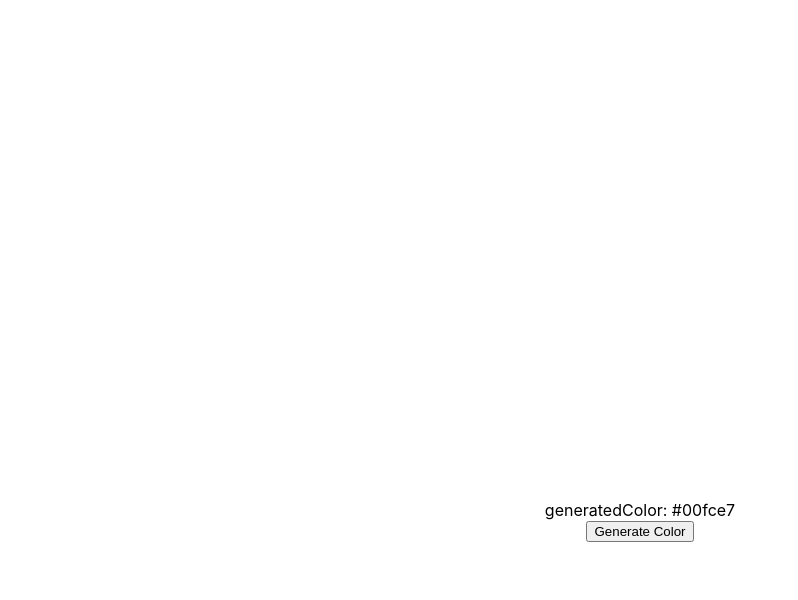
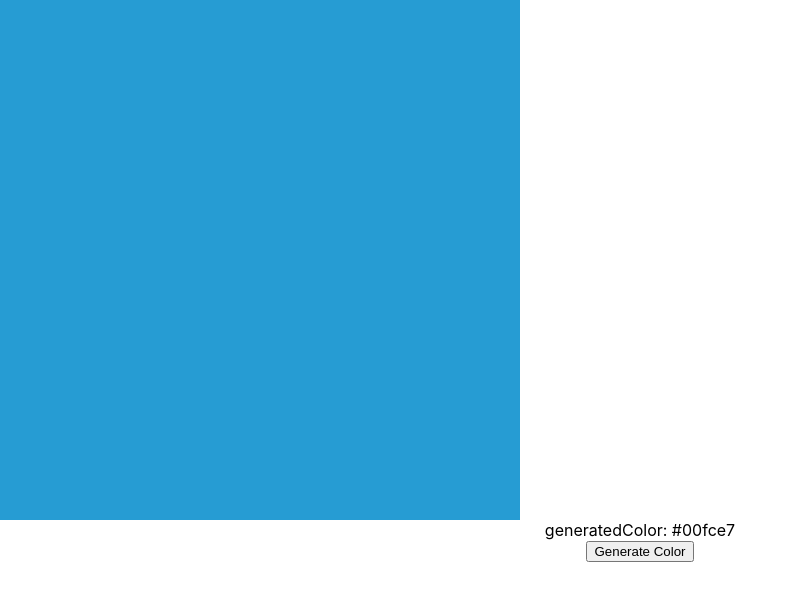
Before and after one commit to LoooserWith3o/random-color-gen, a React (Create React App) app: page / in a window 1280 px wide. Shown: the top 600 px of the page, without its empty margins (0-798 px from the left). Built offline with nearby package versions, Linux system fonts and the light colour scheme.

Commit message:
Added newest version with color block

```diff
--- a/src/App.js
+++ b/src/App.js
@@ -10,10 +10,19 @@
       <div
         style={{
           color: color,
-          backgroundColor: randomColor,
+          backgroundColor: color,
           width: '500px',
           height: '500px',
           display: 'flex',
+          padding: '10px',
+          marginleft: 'center',
+        }}
+        container={{
+          height: '100%',
+          width: '100%',
+          display: 'flex',
+          justifyContent: 'center',
+          alignItems: 'center',
         }}
       />
       generatedColor: {generateColor}
```
